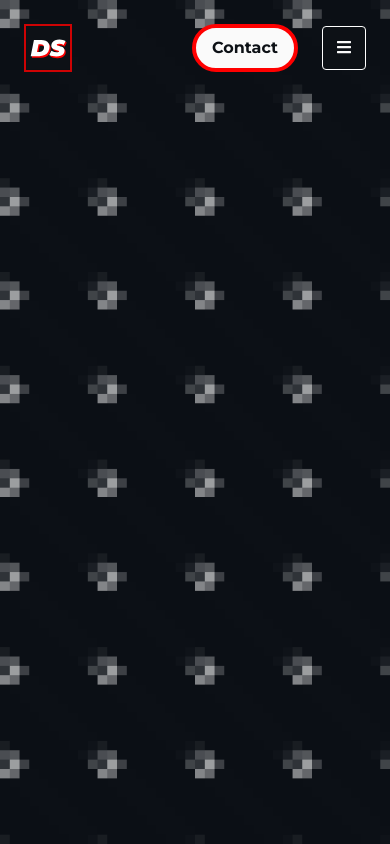
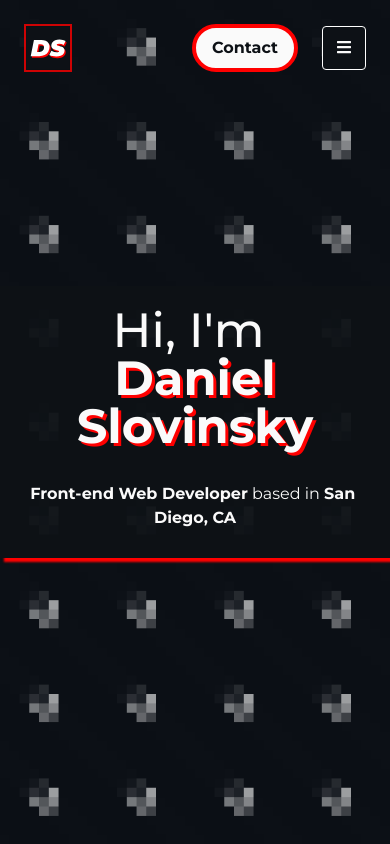
Before and after one commit to dslovinsky/danielslovinsky.com, a Next.js app: page / in a window 390 px wide. Built offline with nearby package versions, Linux system fonts and the light colour scheme.

Commit message:
Makes title section responsive

```diff
--- a/components/Content/Title.tsx
+++ b/components/Content/Title.tsx
@@ -8,12 +8,11 @@ export default function Title({...props}) {
 
   return (
     <div {...props} className={styles.profile_container}>
-      <div className={styles.profile}>
-        <div className="text-7xl flex">
+      <div className={`${styles.profile} lg:w-auto`}>
+        <div className={`${styles.name} text-5xl flex flex-col text-center lg:text-left lg:flex-row m-6 ml-0 lg:m-0`}>
           <div>
-            <h1 className="font-medium">Hi, I'm</h1>
+            <h1 className="font-medium">Hi, I'm&nbsp;</h1>
           </div>
-          &nbsp;
           <div className={`${styles.typed} flex flex-col font-bold antialiased`}>
             <Typed
               onComplete={() => typedRef.current.start()}
@@ -30,7 +29,7 @@ export default function Title({...props}) {
             />
           </div>
         </div>
-        <h2 className="p-2 text-xl">
+        <h2 className="text-center md:text-left p-2 text-base">
           <strong>Front-end Web Developer</strong> based in{' '}
           <strong>San Diego, CA</strong>
         </h2>
--- a/pages/index.tsx
+++ b/pages/index.tsx
@@ -41,7 +41,7 @@ export default function Home() {
         ) : (
           <div className="h-screen" />
         )}
-        {/* <Title id="Home" className="h-screen" /> */}
+        <Title id="Home" className="h-screen" />
         {/* <About id="About" /> */}
         {/* <Portfolio id="Portfolio" /> */}
         {/* <Skills id="Skills" /> */}
--- a/styles/components/scrollanchor.module.scss
+++ b/styles/components/scrollanchor.module.scss
@@ -4,7 +4,7 @@
 .anchor {
   position: fixed;
   top: 14vh;
-  right: 4%;
+  right: 3%;
   width: 100px;
 
   @media screen and (max-width: breakpoints.$medium) {
--- a/styles/index.module.scss
+++ b/styles/index.module.scss
@@ -1,5 +1,6 @@
 @use 'partials/fonts';
 @use 'partials/colors';
+@use 'partials/breakpoints';
 
 .main {
   display: flex;
@@ -14,7 +15,12 @@
     height: 100vh; //change to vh units later
     justify-content: center;
     position: absolute;
-    left: 70px;
+    width: 100%;
+
+    @media screen and (min-width: breakpoints.$medium) {
+      left: 70px;
+      width: auto;
+    }
 
     .profile {
       align-items: center;
@@ -24,10 +30,33 @@
       padding: 20px;
       box-shadow: 4px 4px 2px red;
 
+      > .name {
+        margin: 0 0 24px;
+
+        @media screen and (min-width: breakpoints.$x-small) {
+          font-size: 3.75rem;
+        }
+
+        @media screen and (min-width: breakpoints.$small) {
+          font-size: 4.5rem;
+        }
+      }
+
+      > h2 {
+        white-space: break-spaces;
+
+        @media screen and (min-width: breakpoints.$x-small) {
+          font-size: 1.125rem;
+          line-height: 1.75rem;
+        }
+
+        @media screen and (min-width: breakpoints.$small) {
+          font-size: 1.25rem;
+        }
+      }
+
       .typed {
         text-shadow: 3px 3px red;
-        min-height: 144px;
-        min-width: 355px;
       }
     }
   }
--- a/styles/partials/_breakpoints.scss
+++ b/styles/partials/_breakpoints.scss
@@ -1,4 +1,4 @@
-$xx-small: 350px;
+$xx-small: 375px;
 $x-small: 425px;
 $small: 576px;
 $medium: 768px;
```
